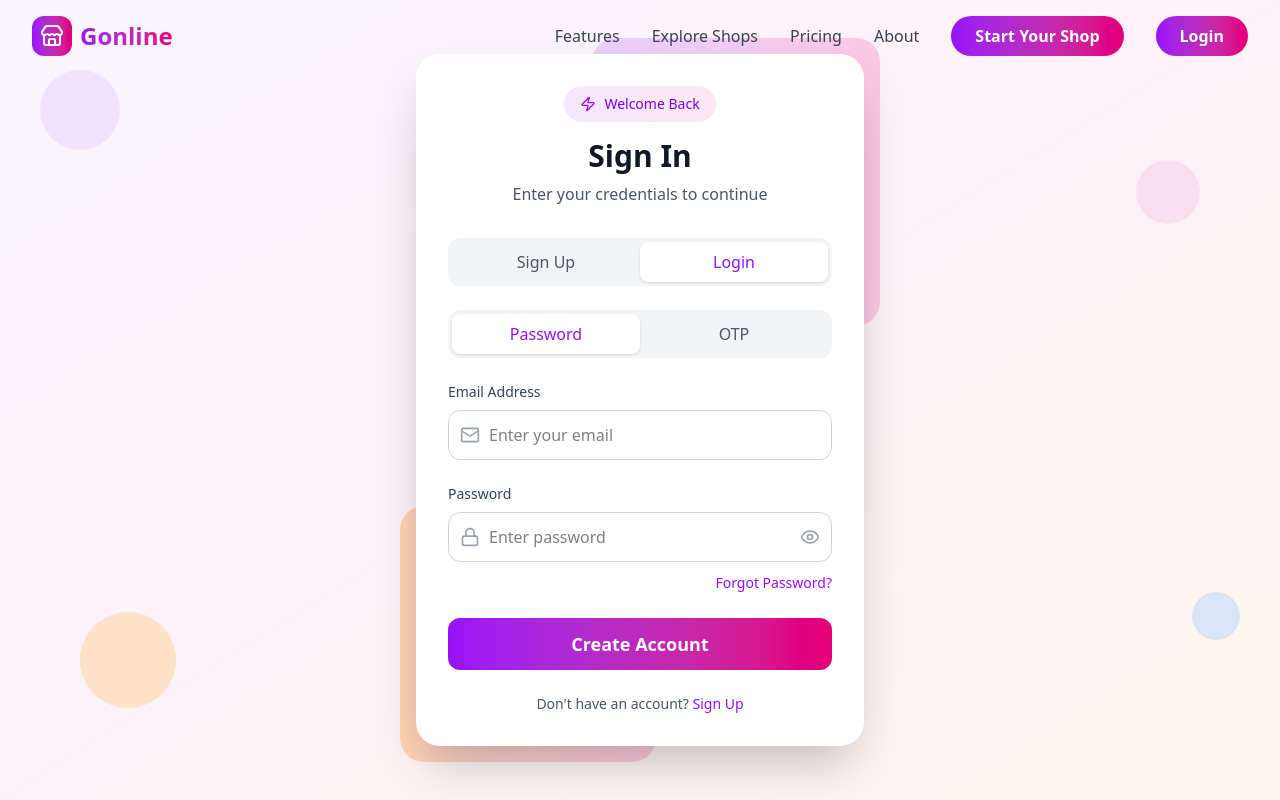
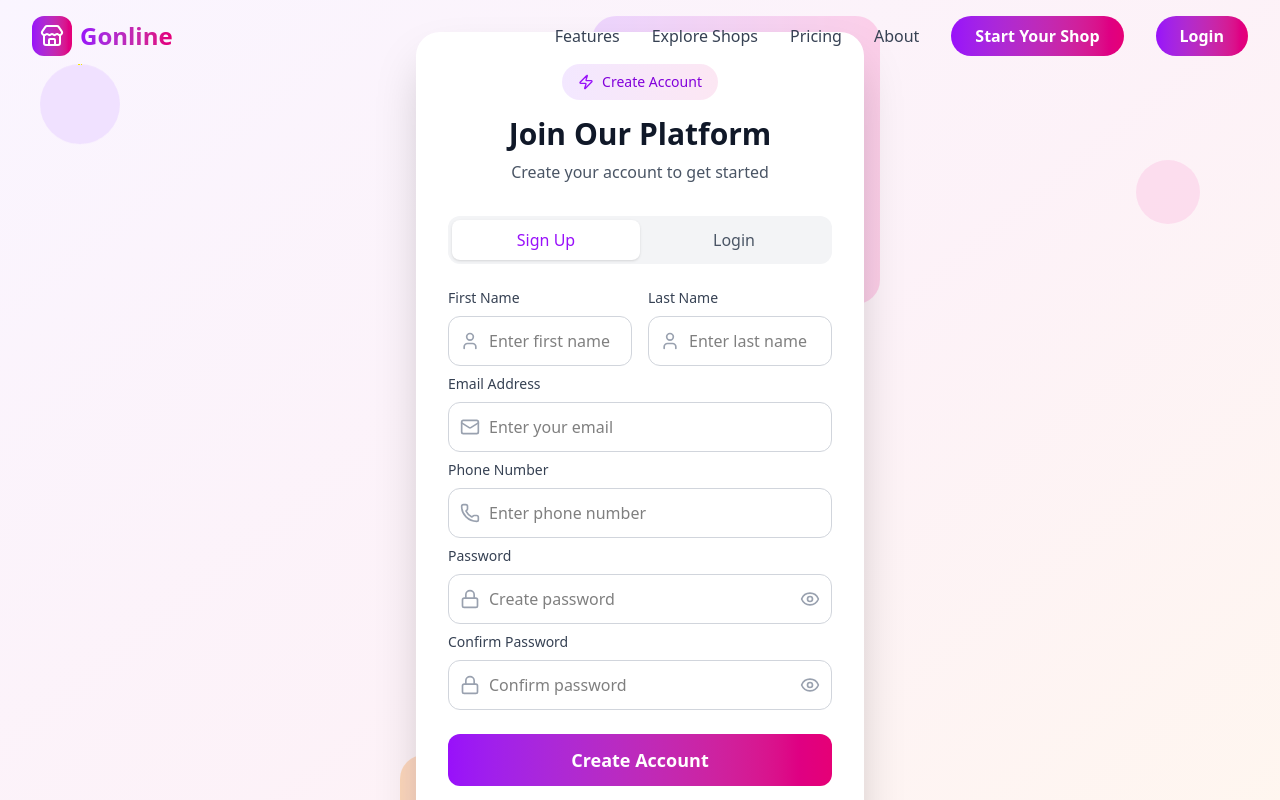
Before and after one commit to MDTalha178/Gonline, a React (Vite) app: page /login in a window 1280 px wide. Shown: the top 800 px of the page. Built offline with nearby package versions, Linux system fonts and the light colour scheme.

Commit message:
signup API implemented

```diff
--- a/src/Router/AppRouter.jsx
+++ b/src/Router/AppRouter.jsx
@@ -21,7 +21,7 @@ export const AppRouter = () => {
         path="/login"
         element={
           <PublicRoute>
-            < AuthComponentModule loginaction='login'/>
+            < AuthComponentModule loginaction='signup'/>
           </PublicRoute>
         }
       />
--- a/src/component/gonline/AuthCompoent/Auth.jsx
+++ b/src/component/gonline/AuthCompoent/Auth.jsx
@@ -37,7 +37,7 @@ const AuthPages = ({currentPage, loginMethod, setCurrentPage, handleSubmit, form
       {/* Animated moving background elements */}
       <BackgroundAnimation />
 
-      <div className="max-w-md w-full mx-4 relative z-10 my-8">
+      <div className={`max-w-md w-full mx-4 relative z-10 my-8 ${currentPage == 'login' ? 'blur-sm' : ''}`} >
         <div className="bg-white rounded-3xl shadow-2xl p-8 transform hover:scale-105 transition-transform duration-300">
 
           {/* Top header showing title and login method */}
@@ -68,10 +68,10 @@ const AuthPages = ({currentPage, loginMethod, setCurrentPage, handleSubmit, form
         <div className="absolute -bottom-4 -left-4 w-64 h-64 bg-gradient-to-r from-orange-400 to-pink-400 rounded-3xl opacity-20 animate-pulse -z-10"></div>
 
       </div>
-        {/* <ComingSoonBanner
+        {currentPage !== 'signup' && <ComingSoonBanner
           text1={"Welcome back! We’re almost ready to help you manage your shop effortlessly."}
           text2={"Sign in soon and experience a smoother, smarter way to run your business."}
-        /> */}
+        />}
 
     </section>
   );
```
